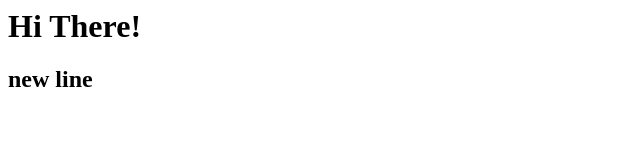
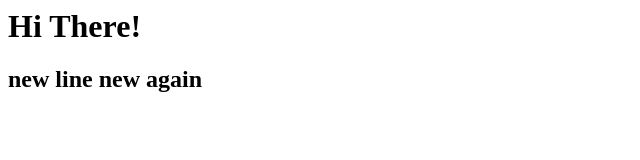
Before and after one commit to prince2489/git-demo, a plain HTML site: page index.html in a window 1280 px wide. Shown: the whole page, without its empty margins (0-640 px from the left). Drawn offline with Linux system fonts and the light colour scheme.

Commit message:
commiting

```diff
--- a/index.html
+++ b/index.html
@@ -2,3 +2,4 @@
 Hi There!
 <h2>
 new line
+new again
```
